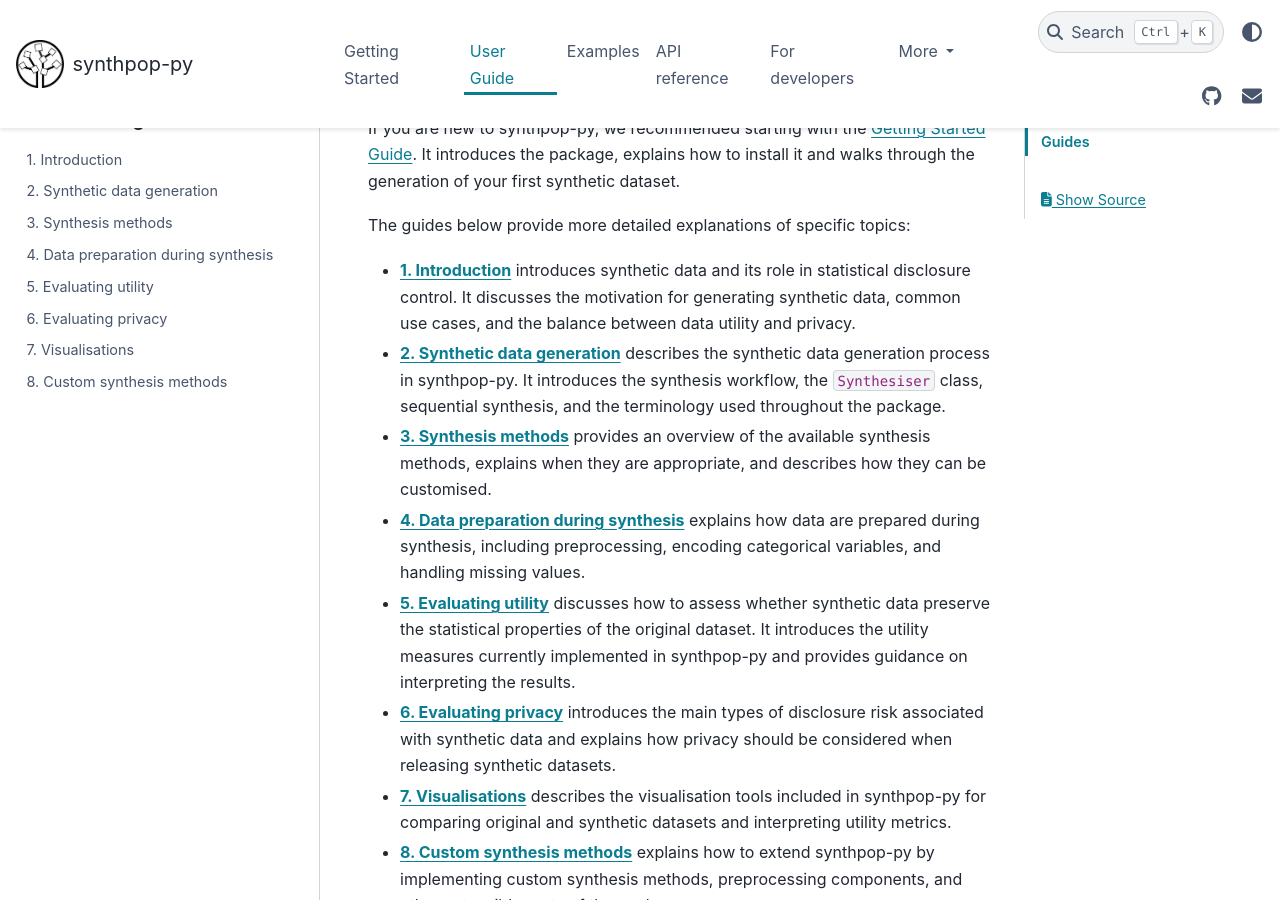
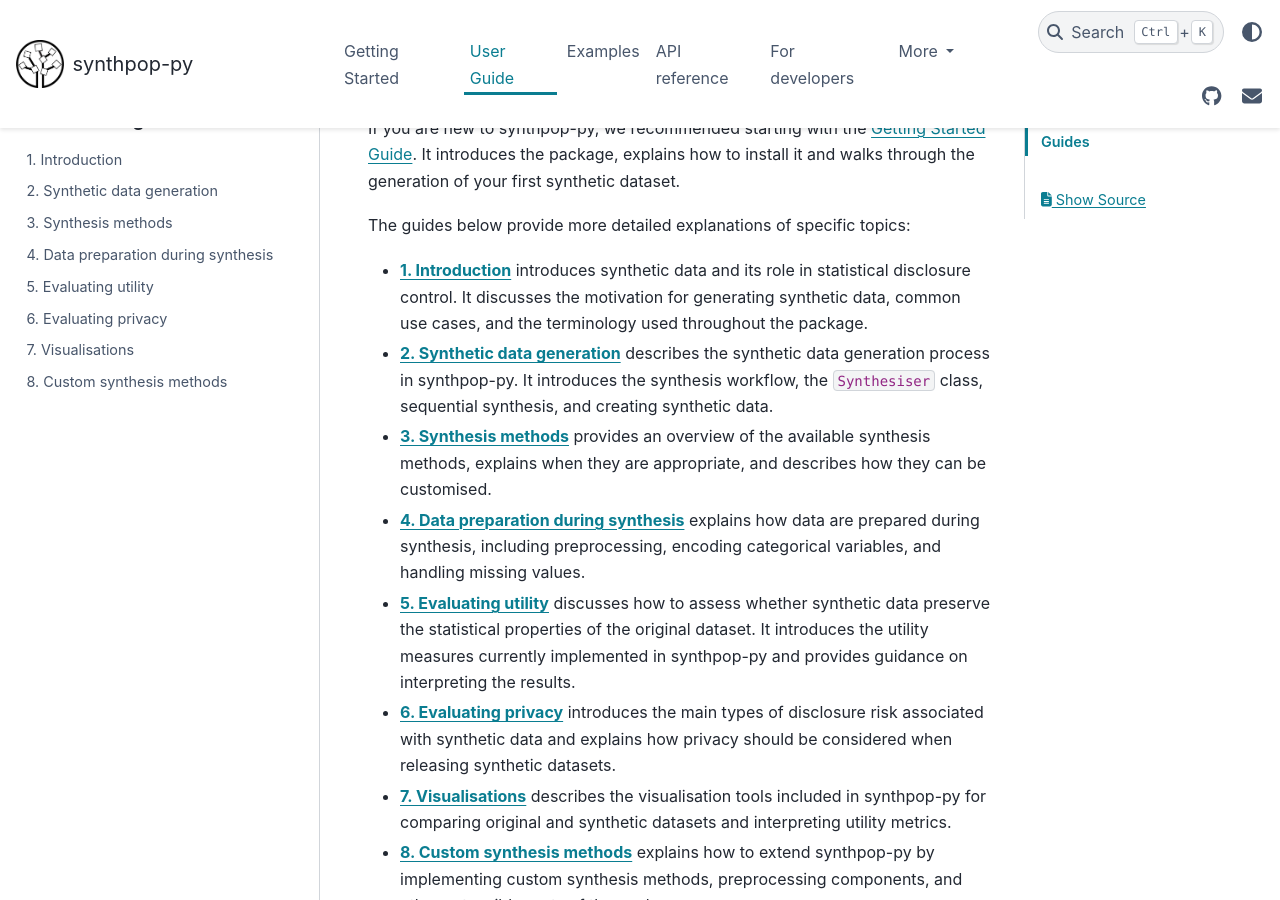
Before and after one commit to duonl/synthpop-py, a Sphinx documentation site: the page built from docs/source/user_guides/user_guides_index.md, in a window 1280 px wide and 900 px high, scrolled down 309 px. Built offline with Sphinx 7.4.7 and the PyData theme 0.15.4, drawn with Linux system fonts in a browser that asks for light colours.

Commit message:
fix incorrect text

```diff
--- a/docs/source/user_guides/user_guides_index.md
+++ b/docs/source/user_guides/user_guides_index.md
@@ -5,9 +5,9 @@ If you are new to synthpop-py, we recommended starting with the [Getting Started
 
 The guides below provide more detailed explanations of specific topics:
 
-- **{doc}`1_introduction`** introduces synthetic data and its role in statistical disclosure control. It discusses the motivation for generating synthetic data, common use cases, and the balance between data utility and privacy.
+- **{doc}`1_introduction`** introduces synthetic data and its role in statistical disclosure control. It discusses the motivation for generating synthetic data, common use cases, and the terminology used throughout the package.
 
-- **{doc}`2_synthetic_data_generation`** describes the synthetic data generation process in synthpop-py. It introduces the synthesis workflow, the `Synthesiser` class, sequential synthesis, and the terminology used throughout the package.
+- **{doc}`2_synthetic_data_generation`** describes the synthetic data generation process in synthpop-py. It introduces the synthesis workflow, the `Synthesiser` class, sequential synthesis, and creating synthetic data.
 
 - **{doc}`3_synthesis_methods`** provides an overview of the available synthesis methods, explains when they are appropriate, and describes how they can be customised.
 
```
